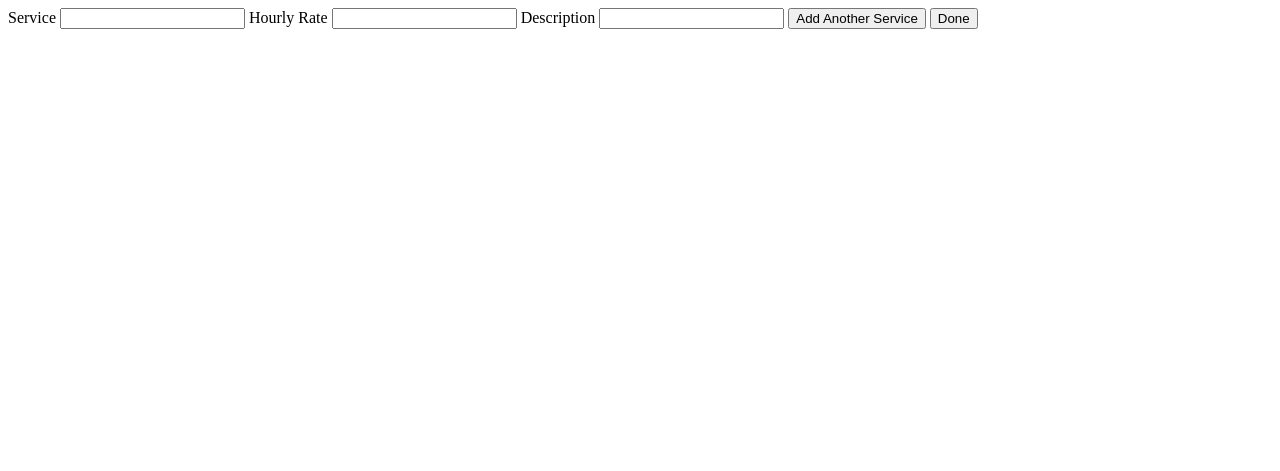
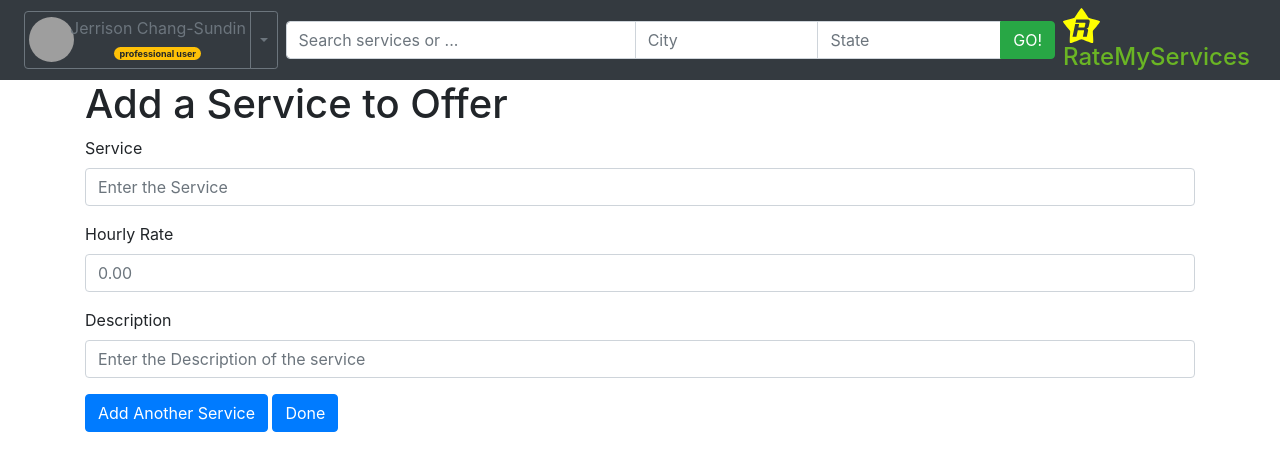
Before and after one commit to ICSI-518-Rate-My-Services/Rate-My-Services, a Django app: page /RateMyServices/addServicePage/1/ in a window 1280 px wide. Shown: the top 471 px of the page. Run offline with Django 3.2, Linux system fonts and the light colour scheme; a user stored in the database is signed in; data comes from the database, SQL or seed files in the repository; some libraries are stand-ins or nearby versions; grey boxes are pictures that could not be loaded.

Commit message:
updated front end to add service and become professinal

```diff
--- a/RateMyServices/templates/RateMyServices/addServices.html
+++ b/RateMyServices/templates/RateMyServices/addServices.html
@@ -1,11 +1,26 @@
-<form action="{% url 'RateMyServices:addService' request.user.id %}" method="post">
-    {% csrf_token %}
-    <label for="title">Service</label>
-    <input type="text" name="service">
-    <label for="rate">Hourly Rate</label>
-    <input type="number" name="rate">
-    <label for="description">Description</label>
-    <input type="text" name="description">
-    <button type="submit" name="submit" value="service">Add Another Service</button>
-    <button type="submit" name="submit" value="done">Done</button>
-</form>
+{% extends "RateMyServices/base.html" %}
+
+{% block title %}Add a Service to Offer{% endblock %}
+
+{% block content %}
+<div class="container">
+    <h1> Add a Service to Offer </h1>
+    <form action="{% url 'RateMyServices:addService' request.user.id %}" method="post">
+        {% csrf_token %}
+        <div class="form-group">
+            <label for="service">Service</label>
+            <input type="text" class="form-control" name="service" placeholder="Enter the Service">
+        </div>
+        <div class="form-group">
+            <label for="rate">Hourly Rate</label>
+            <input type="number" class="form-control" name="rate" placeholder="0.00">
+        </div>
+        <div class="form-group">
+            <label for="description">Description</label>
+            <input type="text" class="form-control" name="description" placeholder="Enter the Description of the service">
+        </div>
+        <button type="submit" class="btn btn-primary" name='submit' value='service'>Add Another Service</button>
+        <button type="submit" class="btn btn-primary" name='submit' value='done'>Done</button>
+    </form>
+</div>
+{% endblock %}
```
Also changed, not shown: RateMyServices/templates/RateMyServices/becomeProUser.html (+22 -8 lines).
